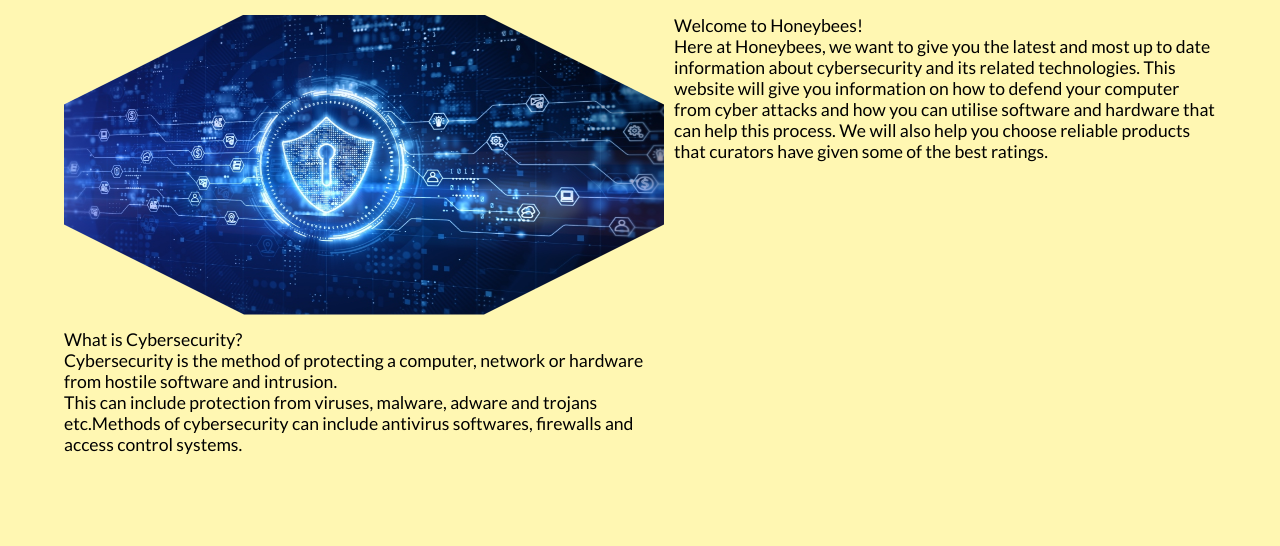
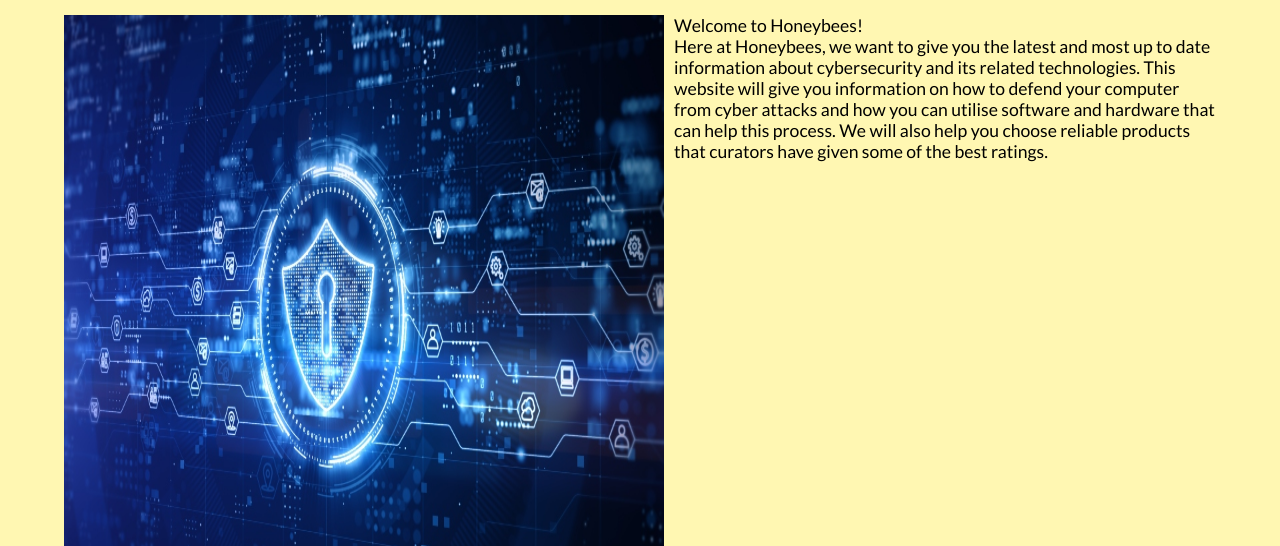
Before and after one commit to stephendpurdue/IT-Website, a plain HTML site: page index.html in a window 1280 px wide. Shown: the part 187-733 px from the top of the page. Drawn offline with Linux system fonts and the light colour scheme.

Commit message:
][plkojhuxfd

```diff
--- a/index.html
+++ b/index.html
@@ -24,7 +24,7 @@
         <h1>Homepage</h1> <br>
         <p></p>
         <div class="parent">
-            <div class="div1"> <img width="600" style="aspect-ratio: 2 / 1; clip-path: polygon(30% 0%, 70% 0%, 100% 30%, 100% 70%, 70% 100%, 30% 100%, 0% 70%, 0% 30%);" src="./images/cybersecurity homepage.jpg" alt="PADLOCK IMAGE"> </div> <!-- TOP LEFT PICTURE -->
+            <div class="div1"> <img width="600" height="600" src="./images/cybersecurity homepage.jpg" alt="PADLOCK IMAGE"> </div> <!-- TOP LEFT PICTURE -->
             <div class="div2"> <p>Welcome to Honeybees! <br> Here at Honeybees, we want to give you the latest and most up to date information about cybersecurity and its related technologies.
                                     This website will give you information on how to defend your computer from cyber attacks and how you can utilise software and hardware that can help this process. We will also help you choose reliable products that curators have given some of the best ratings. </p></div>
             <div class="div3"> <p>What is Cybersecurity? <br> Cybersecurity is the method of protecting a computer, network or hardware from hostile software and intrusion. <br> This can include protection from viruses, malware, adware and trojans etc.Methods of cybersecurity can include antivirus softwares, firewalls and access control systems.</p> </div> <!-- INSERT MORE WAFFLE-->
```
